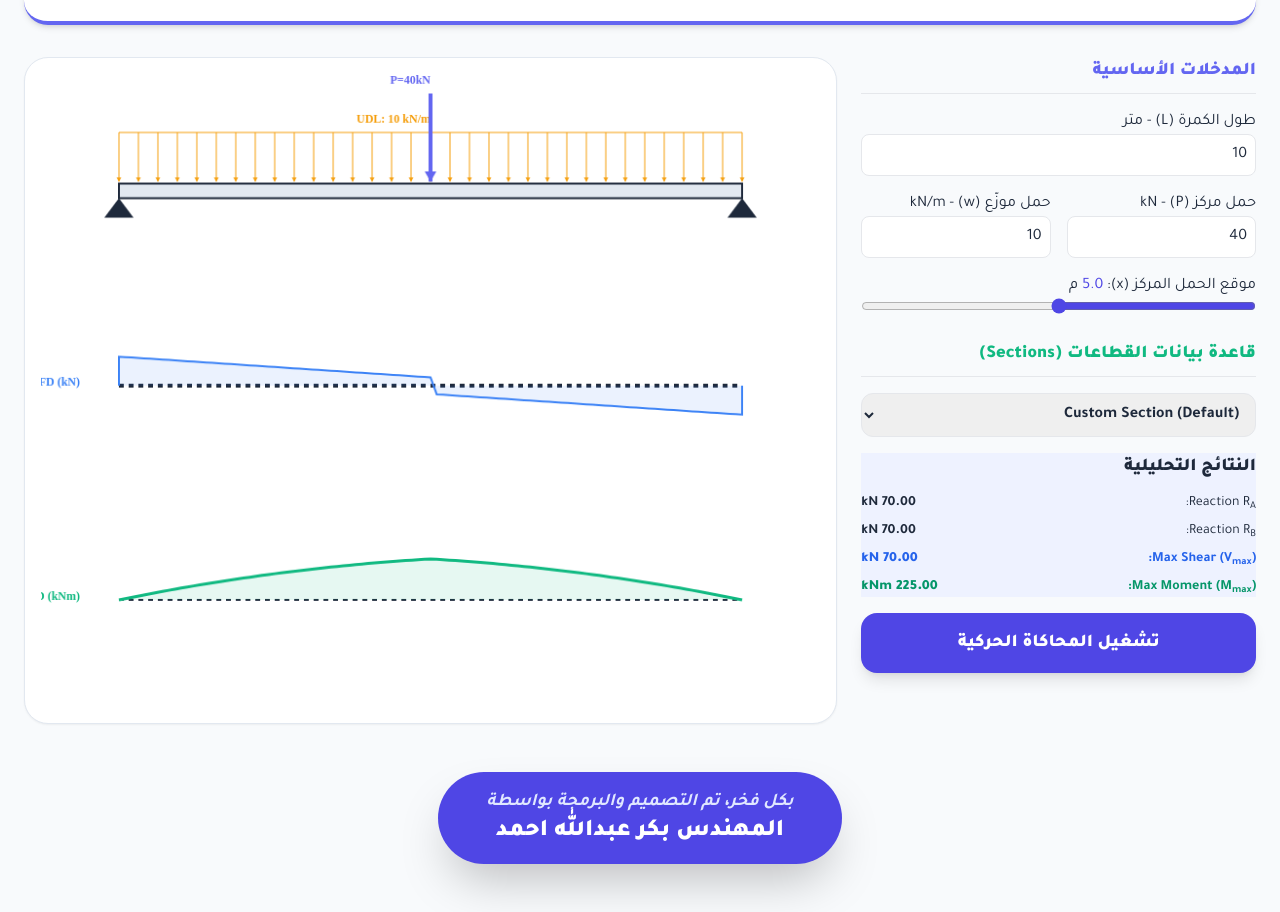
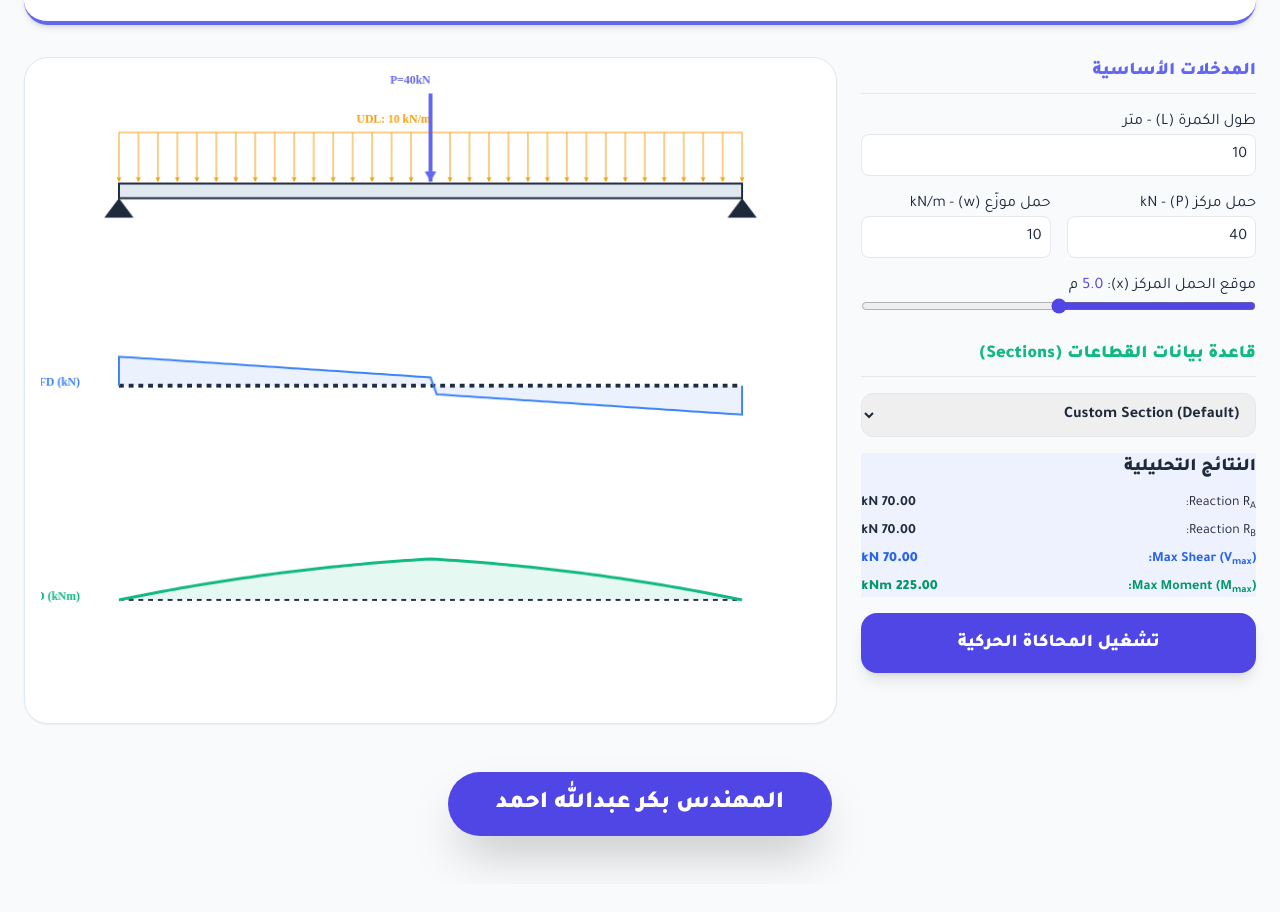
Before and after one commit to ba9364124-debug/beam-analyzer-pro, a plain HTML site: page index.html in a window 1280 px wide. Shown: the part 123-1035 px from the top of the page. After the commit the page ends 1007 px from the top, so only its background shows below. Drawn offline with nearby package versions, Linux system fonts and the light colour scheme.

Commit message:
Fix HTML structure and ensure proper rendering

```diff
--- a/new.html
+++ b/index.html
@@ -99,7 +99,7 @@
         <!-- Footer -->
         <footer class="mt-12 mb-6 text-center">
             <div class="inline-block px-12 py-4 bg-indigo-600 text-white rounded-full shadow-2xl">
-                <p class="text-lg font-bold italic text-indigo-100">بكل فخر، تم التصميم والبرمجة بواسطة</p>
+                <p class="text-lg font-bold italic text-indigo-100"></p>
                 <h3 class="text-2xl font-black">المهندس بكر عبدالله احمد</h3>
             </div>
         </footer>
@@ -285,4 +285,5 @@
         calculate();
     </script>
 </body>
+
 </html>
```
